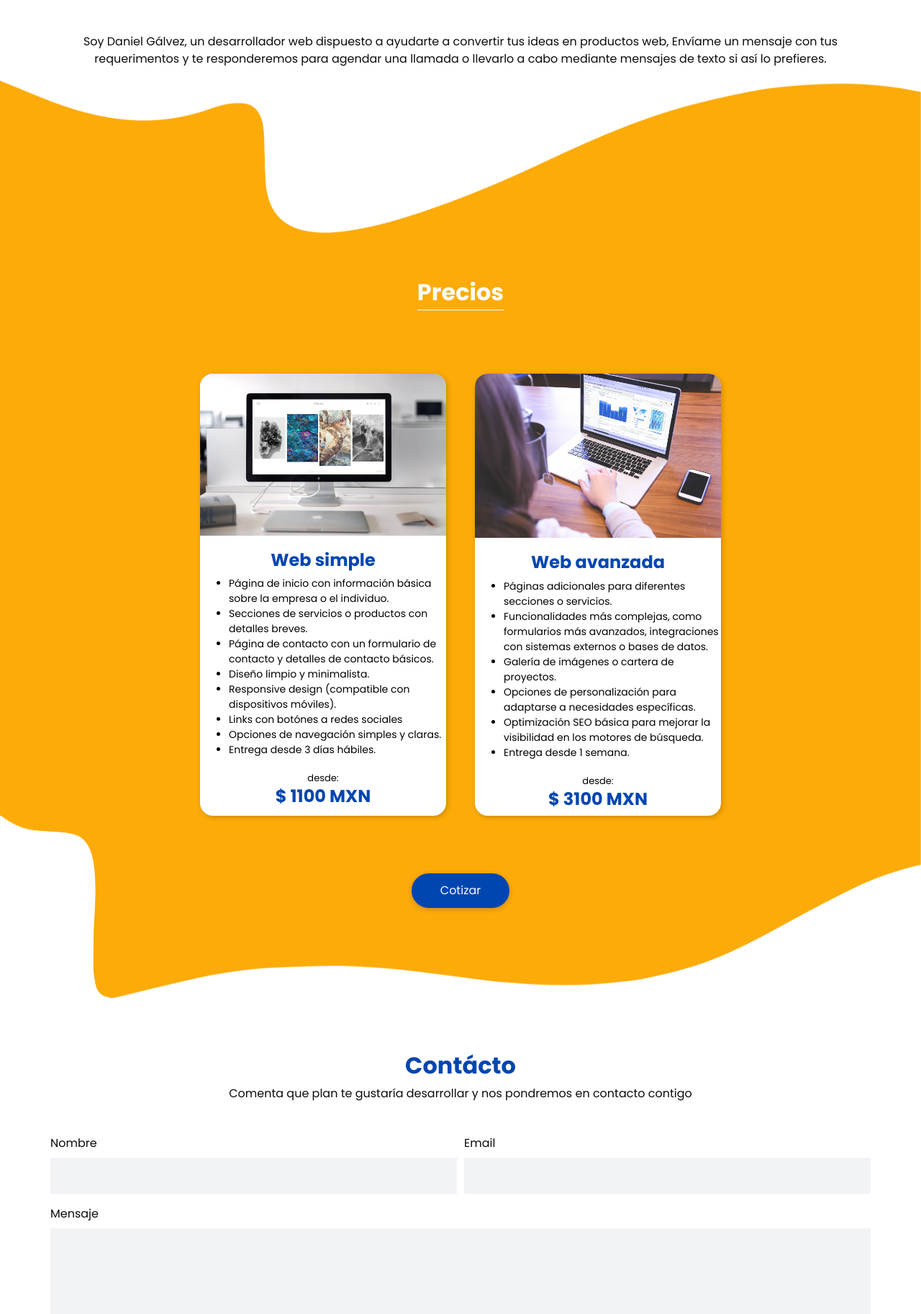
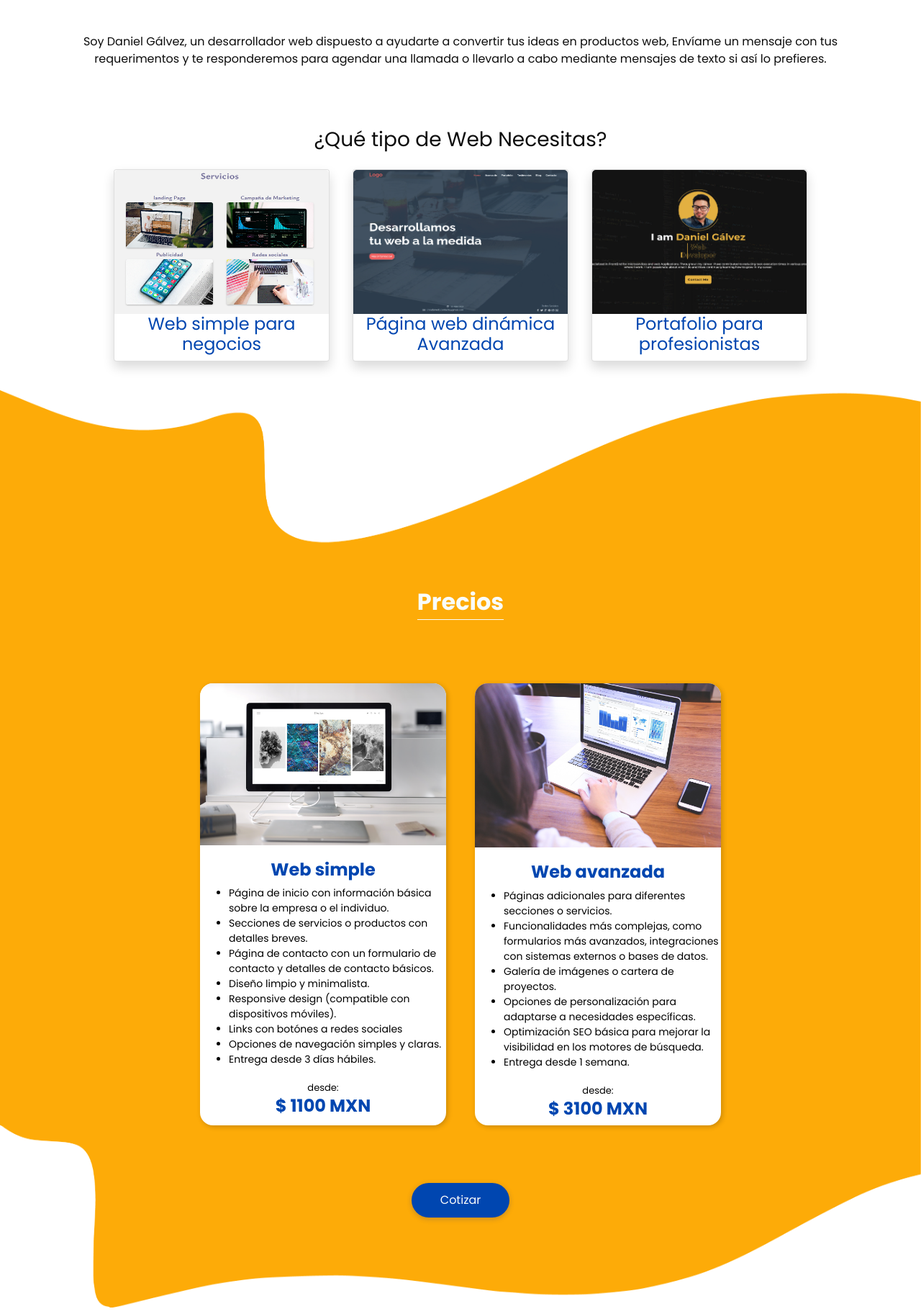
Before and after one commit to DanielHernandezGalvez/CreadorWeb, a PHP site: page / in a window 1280 px wide. Shown: the part 1262-3087 px from the top of the page at 72% size. Run offline with PHP 8.4, Linux system fonts and the light colour scheme; some libraries are stand-ins or nearby versions.

Commit message:
creador web, seccion de paginas

```diff
--- a/templates/BigWing/css/responsive.css
+++ b/templates/BigWing/css/responsive.css
@@ -143,12 +143,15 @@
   .info_section .row > div {
     margin-bottom: 35px;
   }
+
 }
 
 @media (max-width: 576px) {
   .slider_section ol.carousel-indicators {
     right: 0;
   }
+
+
 }
 
 @media (max-width: 480px) {
--- a/templates/BigWing/css/style.css
+++ b/templates/BigWing/css/style.css
@@ -797,3 +797,32 @@ a:focus {
 .iconos:hover {
   transform: scale(1.2) !important;
 }
+
+.web-types{
+  margin: -10px 10px 40px 10px;
+  min-height: 400px;
+}
+
+.card{
+  max-width: 300px;
+  overflow: hidden;
+  cursor: pointer;
+}
+
+.card a {
+  color: #0046b0;
+}
+.card a:hover {
+  color: #0b93b1;
+}
+
+.card img{
+  width: 100%;
+  height: 200px;
+  border-radius: 5px 5px  0 0;
+  transition: .4s all;
+}
+
+.card img:hover{
+  transform: scale(1.1);
+}
--- a/templates/BigWing/index.html
+++ b/templates/BigWing/index.html
@@ -10,6 +10,8 @@
   <meta name="author" content=""/>
 
   <title>CreadorWeb</title>
+  <link rel="icon" type="image/x-icon" href="./FAVICON.png">
+
 
   <!-- slider stylesheet -->
   <link rel="stylesheet" type="text/css" href="https://cdnjs.cloudflare.com/ajax/libs/OwlCarousel2/2.1.3/assets/owl.carousel.min.css"/>
@@ -54,16 +56,16 @@
                 <div class="d-flex  flex-column flex-lg-row align-items-center">
                   <ul class="navbar-nav  ">
                     <li class="nav-item active">
-                      <a class="nav-link" href="index.html">Inicio <span class="sr-only">(current)</span></a>
+                      <a class="nav-link" href="#">Inicio <span class="sr-only">(current)</span></a>
                     </li>
                     <li class="nav-item">
-                      <a class="nav-link" href="about.html">Nosotros </a>
+                      <a class="nav-link" href="#nosotros">Nosotros </a>
                     </li>
                     <li class="nav-item">
-                      <a class="nav-link" href="service.html">Precios </a>
+                      <a class="nav-link" href="#precios">Precios </a>
                     </li>
                     <li class="nav-item">
-                      <a class="nav-link" href="contact.html">Contacto</a>
+                      <a class="nav-link" href="#contact">Contacto</a>
                     </li>
 
                 </div>
@@ -118,7 +120,7 @@
   </div>
 
   <!-- welcome section -->
-  <section class="welcome_section layout_padding">
+  <section id="nosotros" class="welcome_section layout_padding">
     <div class="container">
       <div class="custom_heading-container">
         <h2 class="span-action">
@@ -145,25 +147,59 @@
         </div>
       </div>
 
+
+    <div class="web-types">
+      <div class="custom_heading-container">
+        <h3>¿Qué tipo de Web Necesitas?</h3>
+      </div>
+
+      <div class=" d-flex flex-wrap justify-content-center align-items-center gap-3">
+
+        <div class="card m-3 shadow">
+          <a href="">
+          <img src="./images/WEB-SIMPLE-NEGOCIOS.png" />
+          <h4>Web simple para negocios</h4>
+        </a>
+        </div>
+
+        <div class="card m-3 shadow">
+          <a href="">
+          <img src="./images/WEB-AVANZADA.png" />
+          <h4>Página web dinámica Avanzada</h4>
+        </a>
+        </div>
+
+        <div class="card m-3 shadow">
+          <a href="https://daniel-galvez-website.netlify.app/" target="_blank">
+          <img src="./images/WEB-PORTAFOLIO.png" />
+          <h4>Portafolio para profesionistas</h4>
+        </a>
+        </div>
+
+      </div>
+    </div>
+
     </div>
   </section>
   <!-- end welcome section -->
 
+
+
   <!-- service section -->
 
-  <section class="service_section">
+  <section id="precios" class="service_section">
     <div class="container">
       <div class="custom_heading-container">
         <h2>
           Precios
         </h2>
       </div>
-      <div class="service_container layout_padding2">
+      <div class="service_container layout_padding2 container">
         <div class="service_box">
           <div class="img-box">
             <img src="images/s-1.jpg" alt=""/>
           </div>
-          <div class="detail-box">
+          <div class="detail-box ">
             <h4 class="title-h4">
               Web simple
 
```
Also changed, not shown: templates/BigWing/images/WEB-AVANZADA.png (added), templates/BigWing/images/WEB-PORTAFOLIO.png (added), templates/BigWing/images/WEB-SIMPLE-NEGOCIOS.png (added).
